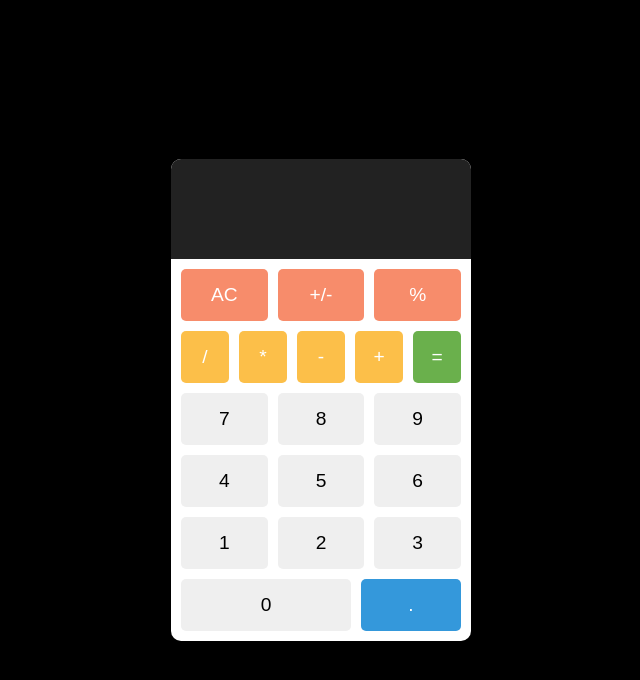
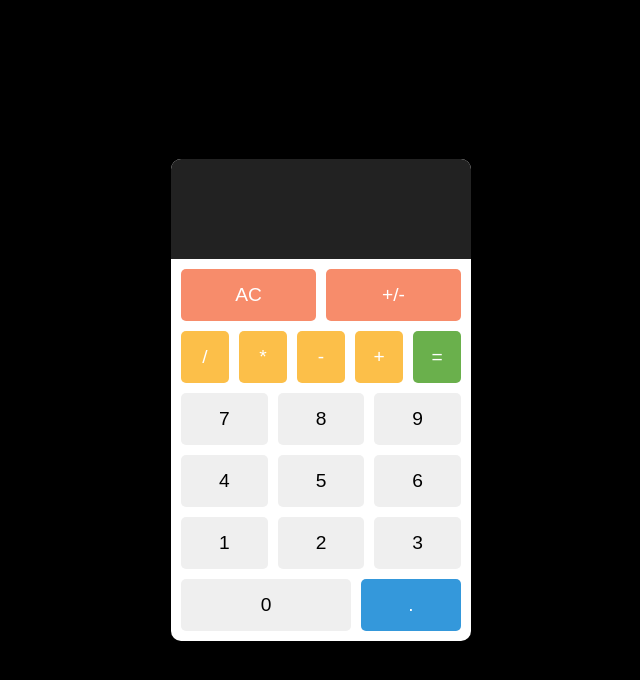
Before and after one commit to diti0-dot/calculator, a plain HTML site: page index.html in a window 1280 px wide. Shown: the whole page, without its empty margins (319-959 px from the left). Drawn offline with Linux system fonts and the light colour scheme.

Commit message:
Update index.html

```diff
--- a/index.html
+++ b/index.html
@@ -12,7 +12,7 @@
         <div class="utilities">
           <button type="button" id="ac" class="button">AC</button>
           <button type="button" id="minusOpt" class="button">+/-</button>
-          <button type="button" id="percentage" class="button">%</button>
+
         </div>
 
         <div class="operators">
```
